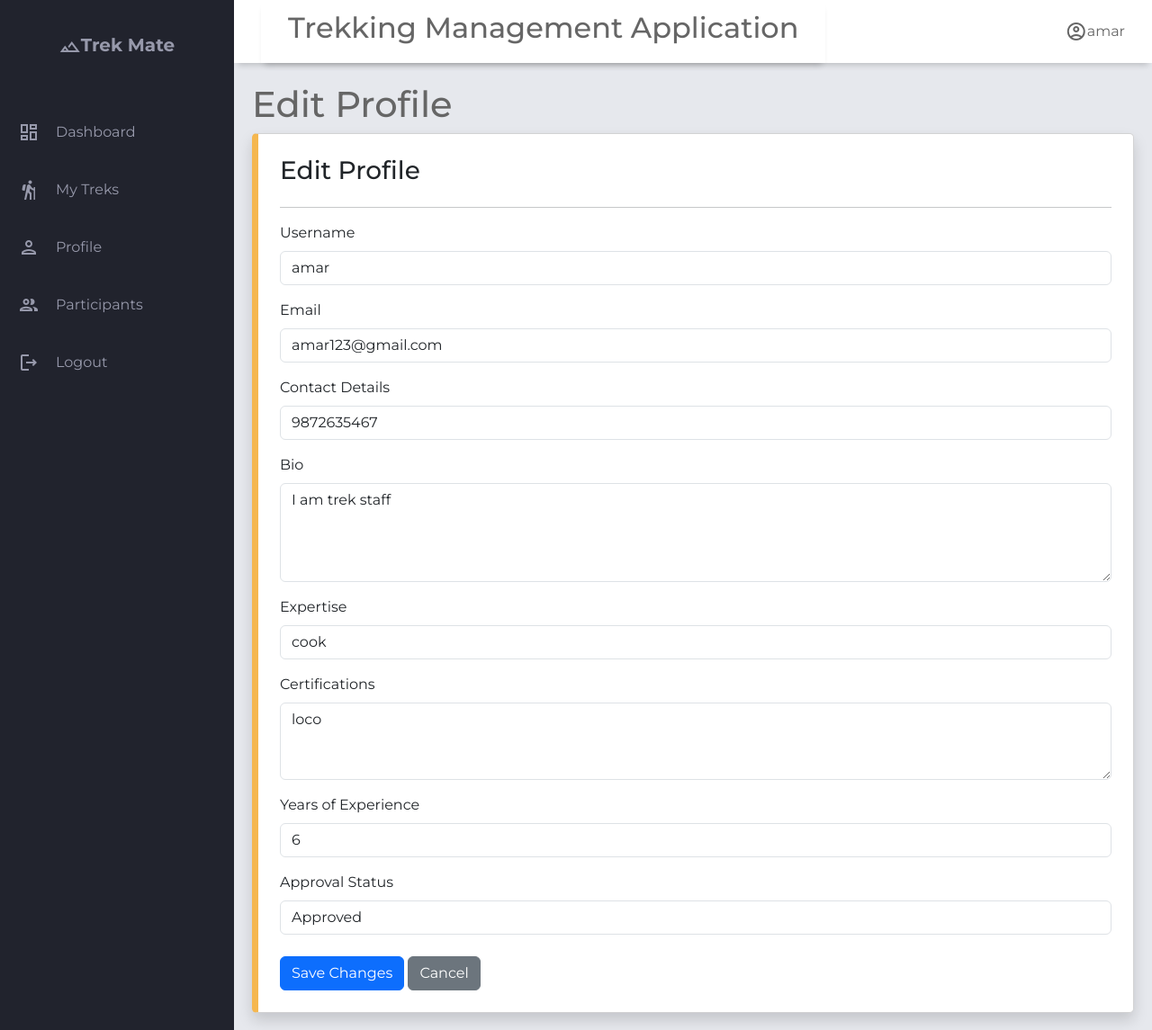
After one commit to 24f3001771/TMA_KD, a Flask app: page /staff/1/profile/edit in a window 1280 px wide. The commit adds this page. Shown: the whole page at 90% size. Run offline with Flask 3, Linux system fonts and the light colour scheme; some libraries are stand-ins or nearby versions.

Commit message:
i am almost done with admin and staff dashboards

```diff
--- a/application/models.py
+++ b/application/models.py
@@ -4,7 +4,7 @@ from sqlalchemy import Enum
 #assosiation or junction table (relationship table between staff and trek (many-to-many))
 trek_staff_assignment = db.Table("trek_staff_assignment",
     db.Column('trek_id', db.Integer , db.ForeignKey('trek.id'),primary_key=True),
-    db.Column('staff_id', db.Integer , db.ForeignKey('staff_profile.id',primary_key=True)),
+    db.Column('staff_id', db.Integer , db.ForeignKey('staff_profile.id'),primary_key=True),
     db.Column('assigned_at',db.DateTime, default=db.func.now()),
     db.Column('role_on_trek',db.String(),nullable=True)
     )
--- a/templates/a_add_treks.html
+++ b/templates/a_add_treks.html
@@ -109,7 +109,7 @@ Add New Trek
 
 {% block content %}
 
-<form action="{% if trek %} {{ url_for('update_trek',trek_id=trek.id) }} {% else %} {{ url_for('add_trek') }}{% endif %}" class="form-add-treks"
+<form action="{% if trek %} {{ url_for('update_trek',trek_id=trek.id) }} {% else %} {{ url_for('add_trek') }}{% endif %}" class="form-add-treks card p-4 mb-4"
 method="POST">
   <div class="left">
     <div class="l">
--- a/templates/a_bookings.html
+++ b/templates/a_bookings.html
@@ -30,8 +30,8 @@ Bookings
                 <tr>
                     <th scope="row">{{booking.id}}</th>
                     <td>{{booking.user.username}}</td>
-                    <td>{{booking.trek}}</td>
-                    <td>{{booking.booking_date}}</td>
+                    <td>{{booking.trek.name}}</td>
+                    <td>{{booking.booking_date.strftime('%d %b %Y')}}</td>
                     <td>{{booking.booking_status}}</td>
                 </tr>
                 {% endfor %}
@@ -41,5 +41,4 @@ Bookings
 
 </section>
 
-
 {% endblock %}
--- a/templates/a_staff.html
+++ b/templates/a_staff.html
@@ -45,7 +45,7 @@ Staff Requests
 </div>
 <div class="table-content">
 
-  <table class="table">
+  <table class="table table-hover">
 
     <thead>
       <tr>
--- a/templates/base.html
+++ b/templates/base.html
@@ -22,7 +22,7 @@
 
     <!---------------icons---------------->
     <link href="https://fonts.googleapis.com/icon?family=Material+Icons+Outlined" rel="stylesheet">
-        <style>
+    <style>
         a{
             text-decoration: none;
             color: #9799ab;
--- /dev/null
+++ b/templates/edit_staff_profile.html
@@ -0,0 +1,115 @@
+{% extends "staff_base.html" %}
+
+{% block title %}
+Edit Profile
+{% endblock %}
+
+{% block header_title %}
+Edit Profile
+{% endblock %}
+
+{% block content %}
+
+<div class="card shadow p-4">
+
+    <h3>Edit Profile</h3>
+    <hr>
+
+    <form method="POST">
+
+        <!-- Username -->
+        <div class="mb-3">
+            <label class="form-label">Username</label>
+            <input
+                type="text"
+                class="form-control"
+                value="{{ user.username }}"
+                readonly>
+        </div>
+
+        <!-- Email -->
+        <div class="mb-3">
+            <label class="form-label">Email</label>
+            <input
+                type="email"
+                class="form-control"
+                name="email"
+                value="{{ user.email }}">
+        </div>
+
+        <!-- Contact -->
+        <div class="mb-3">
+            <label class="form-label">Contact Details</label>
+            <input
+                type="text"
+                class="form-control"
+                name="contact_details"
+                value="{{ staff.contact_details or '' }}">
+        </div>
+
+        <!-- Bio -->
+        <div class="mb-3">
+            <label class="form-label">Bio</label>
+
+            <textarea
+                class="form-control"
+                rows="4"
+                name="bio">{{ staff.bio or '' }}</textarea>
+        </div>
+
+        <!-- Expertise -->
+        <div class="mb-3">
+            <label class="form-label">Expertise</label>
+            <input
+                type="text"
+                class="form-control"
+                name="expertise"
+                value="{{ staff.expertise or '' }}">
+        </div>
+
+        <!-- Certifications -->
+        <div class="mb-3">
+            <label class="form-label">Certifications</label>
+
+            <textarea
+                class="form-control"
+                rows="3"
+                name="certifications">{{ staff.certifications or '' }}</textarea>
+        </div>
+
+        <!-- Experience -->
+        <div class="mb-3">
+            <label class="form-label">Years of Experience</label>
+
+            <input
+                type="number"
+                class="form-control"
+                name="years_experience"
+                value="{{ staff.years_experience or '' }}">
+        </div>
+
+        <!-- Approval Status -->
+        <div class="mb-4">
+            <label class="form-label">Approval Status</label>
+
+            <input
+                type="text"
+                class="form-control"
+                value="{{ staff.approval_status.title() }}"
+                readonly>
+        </div>
+
+        <button type="submit" class="btn btn-primary">
+            Save Changes
+        </button>
+
+        <a href="{{ url_for('staff_profile',staff_id=staff.id) }}"
+           class="btn btn-secondary">
+            Cancel
+        </a>
+
+    </form>
+
+</div>
+
+{% endblock %}
--- a/templates/staff_base.html
+++ b/templates/staff_base.html
@@ -11,7 +11,7 @@
     </title>
      <!------------------bootstrap link--------------------------->
     <link rel="stylesheet" href="https://cdn.jsdelivr.net/npm/bootstrap@5.3.8/dist/css/bootstrap.min.css">
-    <link rel="stylesheet" href="../static/style.css">
+    <link rel="stylesheet" href="{{ url_for('static',filename='style.css') }}">
 
     <!---------------montserattt------------------->
     <link href="https://fonts.googleapis.com/css2?family=Montserrat:ital,wght@0,100..900;1,100..900&display=swap"
@@ -19,6 +19,18 @@
 
     <!---------------icons---------------->
     <link href="https://fonts.googleapis.com/icon?family=Material+Icons+Outlined" rel="stylesheet">
+    <style>
+        a{
+            text-decoration: none;
+            color: #9799ab;
+
+        }
+        .text-most-important{
+            color: #363434;
+            font-weight: bolder;
+        }
+
+    </style>
     {% block head_css %}
     {% endblock %}
 
@@ -33,10 +45,7 @@
                 <h2>Trekking Management Application</h2>
             </div>
             <div class="header-right">
-                <span class="material-icons-outlined">notifications</span>
-                <span class="material-icons-outlined">email</span>
                 <span class="material-icons-outlined">account_circle</span>{{user.username}}
-                <span class="material-icons-outlined">arrow_drop_down</span>
             </div>
         </header>
 
@@ -46,25 +55,25 @@
         <aside id="sidebar">
             <div class="sidebar-title">
                 <div class="sidebar-brand">
-                    <span class="material-icons-outlined">filter_hdr</span> Trek Mate
+                    <span class="material-icons-outlined">filter_hdr</span>Trek Mate
                 </div>
 
             </div>
             <ul class="sidebar-list">
                 <li class="sidebar-list-item">
-                    <span class="material-icons-outlined">dashboard</span> Dashboard
+                    <span class="material-icons-outlined">dashboard</span><a href="/staff/{{staff.id}}/dashboard">Dashboard</a>
                 </li>
                 <li class="sidebar-list-item">
-                    <span class="material-icons-outlined">hiking</span> My Treks
+                    <span class="material-icons-outlined">hiking</span> <a href="{{ url_for('staff_treks',staff_id=staff.id)}}">My Treks</a>
                 </li>
                 <li class="sidebar-list-item">
-                    <span class="material-icons-outlined">person</span> Profile
+                    <span class="material-icons-outlined">person</span> <a href="{{url_for('staff_profile',staff_id=staff.id)}}">Profile</a>
                 </li>
                 <li class="sidebar-list-item">
-                    <span class="material-icons-outlined">group</span> Participants
+                    <span class="material-icons-outlined">group</span> <a href="">Participants</a>
                 </li>
                 <li class="sidebar-list-item">
-                    <span class="material-icons-outlined">logout</span> Logout
+                    <span class="material-icons-outlined">logout</span> <a href="">Logout</a>
                 </li>
             </ul>
         </aside>
@@ -85,71 +94,3 @@
 </body>
 
 </html>
-
-
-
-<!-- <!DOCTYPE html>
-<html lang="en">
-
-<head>
-    <meta charset="UTF-8">
-    <meta name="viewport" content="width=device-width, initial-scale=1.0">
-    <title>Document</title>
-    <link rel="stylesheet" href="../static/style.css">
-</head>
-
-<body>
-    <div class="navbar">
-
-    </div>
-    <div class="container">
-        <div class="sidebar">
-            <h3>My Dashboard</h3>
-            <a href="">Dashboard</a>
-            <a href="">My Treks</a>
-            <a href="">Participants</a>
-            <a href="">Profile</a>
-            <a href="">Logout</a>
-        </div>
-        <div class="main-content">
-            <div class="cards">
-                <div class="card">
-                    <h4>Total Treks</h4>
-                    <h2>25</h2>
-                </div>
-                <div class="card">
-                    <h4>Total Users</h4>
-                    <h2>120</h2>
-                </div>
-                <div class="card">
-                    <h4>Total Staff</h4>
-                    <h2>18</h2>
-                </div>
-                <div class="card">
-                    <h4>Total Bookings</h4>
-                    <h2>185</h2>
-                </div>
-            </div>
-            <table>
-                <thead>
-                    <tr>
-                        <th>ID</th>
-
-                        <th>User</th>
-
-                        <th>Trek</th>
-
-                        <th>Status</th>
-                    </tr>
-                </thead>
-                <tbody>
-                    <tr></tr>
-                    <tr></tr>
-                    <tr></tr>
-                </tbody>
-            </table>
-        </div>
-    </div>
-</body>
-
-</html> -->
--- a/templates/staff_pending.html
+++ b/templates/staff_pending.html
@@ -27,7 +27,7 @@
             <h2>Trekking Management Application</h2>
         </div>
         <div class="content" style="margin: 20px;">
-            <p>✔ Profile submitted successfully.</p><br>
+            <p class="alert alert-success">✔ Profile submitted successfully.</p><br>
             <p>Your application is under review.</p><br>
             <p>Please wait until an administrator approves your account.</p><br>
             <p>You'll be able to access the Staff Dashboard after approval.</p>
--- a/templates/trekker_base.html
+++ b/templates/trekker_base.html
@@ -14,7 +14,9 @@
     <!------------------bootstrap link--------------------------->
     <link rel="stylesheet" href="https://cdn.jsdelivr.net/npm/bootstrap@5.3.8/dist/css/bootstrap.min.css">
 
-    <link rel="stylesheet" href="../static/style.css">
+
+    <link rel="stylesheet" href="{{ url_for('static',filename='style.css') }}">
+
 
     <!-----------------montserattt------------------->
     <link href="https://fonts.googleapis.com/css2?family=Montserrat:ital,wght@0,100..900;1,100..900&display=swap"
@@ -47,9 +49,7 @@
                 <h2>Trekking Management Application</h2>
             </div>
             <div class="header-right">
-                <span class="material-icons-outlined">notifications</span>
                 <span class="material-icons-outlined">account_circle</span> {{user.username}}
-                <span class="material-icons-outlined">arrow_drop_down</span>
             </div>
         </header>
 
```
Also changed, not shown: application/controller.py (+109 -8 lines), templates/s_manage_trek.html (added, +111 -0 lines), templates/staff_dashboard.html (+23 -8 lines), templates/staff_profile.html (added, +38 -0 lines), templates/staff_treks.html (+13 -26 lines), templates/t_not_found.html (added, +22 -0 lines), instance/database.sqlite3.
